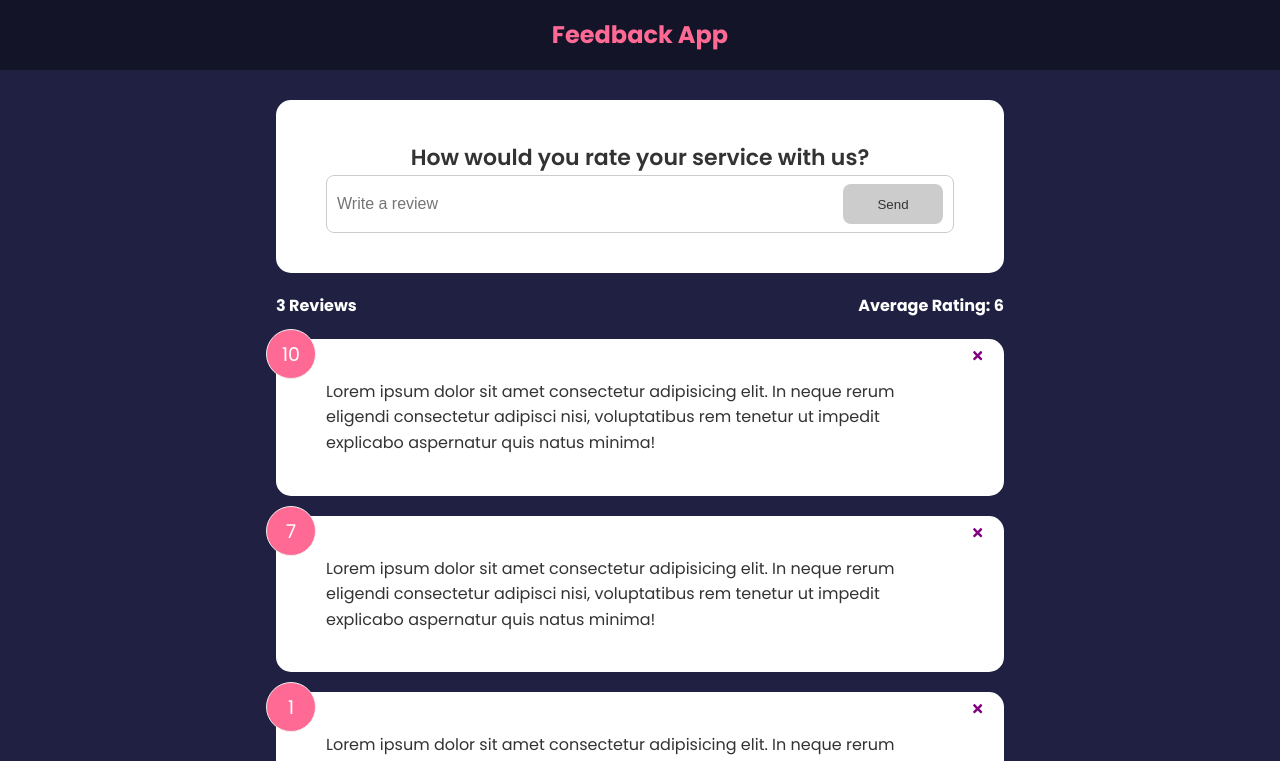
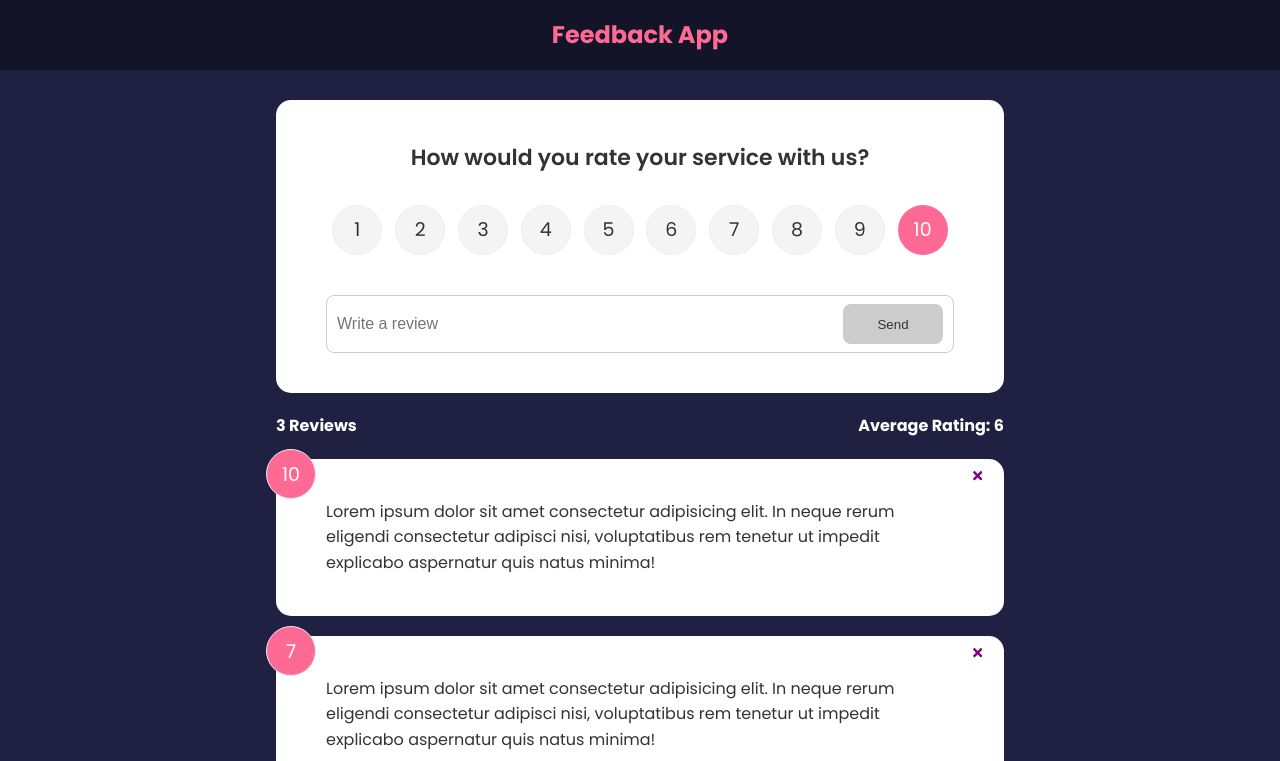
Before and after one commit to guus-frenken/feedback-app, a React (Create React App) app: page / in a window 1280 px wide. Shown: the top 761 px of the page. Built offline with nearby package versions, Linux system fonts and the light colour scheme; the HTML template or start-up script is replaced by a standard one.

Commit message:
Finish feedback form

```diff
--- a/package.json
+++ b/package.json
@@ -6,10 +6,12 @@
     "@testing-library/jest-dom": "^5.16.1",
     "@testing-library/react": "^11.2.7",
     "@testing-library/user-event": "^12.8.3",
+    "framer-motion": "^4.1.17",
     "react": "^17.0.2",
     "react-dom": "^17.0.2",
     "react-icons": "^4.3.1",
     "react-scripts": "4.0.3",
+    "uuid": "^8.3.2",
     "web-vitals": "^1.1.2"
   },
   "scripts": {
--- a/src/App.js
+++ b/src/App.js
@@ -1,3 +1,4 @@
+import {v4 as uuidv4} from 'uuid';
 import {useState} from 'react';
 import Header from './components/Header';
 import FeedbackForm from './components/FeedbackForm';
@@ -7,6 +8,11 @@
 
 function App() {
   const [feedback, setFeedback] = useState(FeedbackData);
+
+  const addFeedback = (newFeedback) => {
+    newFeedback.id = uuidv4();
+    setFeedback([newFeedback, ...feedback]);
+  };
 
   const deleteFeedback = (id) => {
     if (window.confirm('Are you sure you want to delete?')) {
@@ -18,7 +24,7 @@
     <>
       <Header title='Feedback App' />
       <div className='container'>
-        <FeedbackForm />
+        <FeedbackForm handleAdd={addFeedback} />
         <FeedbackStats feedback={feedback} />
         <FeedbackList feedback={feedback} handleDelete={deleteFeedback} />
       </div>
--- a/src/components/FeedbackForm.jsx
+++ b/src/components/FeedbackForm.jsx
@@ -1,9 +1,11 @@
 import {useState} from 'react';
 import Card from './shared/Card';
+import RatingSelect from './RatingSelect';
 import Button from './shared/Button';
 
-function FeedbackForm() {
+function FeedbackForm({handleAdd}) {
   const [text, setText] = useState('');
+  const [rating, setRating] = useState(10);
   const [btnDisabled, setBtnDisabled] = useState(true);
   const [message, setMessage] = useState('');
 
@@ -22,18 +24,32 @@
     setText(value);
   };
 
+  const handleSubmit = (e) => {
+    e.preventDefault();
+
+    if (text.trim().length > 10) {
+      const newFeedback = {
+        text,
+        rating,
+      };
+
+      handleAdd(newFeedback);
+
+      setText('');
+    }
+  };
+
   return (
     <Card>
-      <form>
+      <form onSubmit={handleSubmit}>
         <h2>How would you rate your service with us?</h2>
-        {/* @todo = rating select component */}
+        <RatingSelect select={(rating) => setRating(rating)} />
         <div className='input-group'>
           <input onChange={handleTextChange} type='text' placeholder='Write a review' value={text} />
           <Button type='submit' isDisabled={btnDisabled}>
             Send
           </Button>
         </div>
-
         {message && <div className='message'>{message}</div>}
       </form>
     </Card>
--- a/src/components/FeedbackList.jsx
+++ b/src/components/FeedbackList.jsx
@@ -1,4 +1,4 @@
-import React from 'react';
+import {motion, AnimatePresence} from 'framer-motion';
 import PropTypes from 'prop-types';
 import FeedbackItem from './FeedbackItem';
 
@@ -9,9 +9,13 @@
 
   return (
     <div className='feedback-list'>
-      {feedback.map((item) => (
-        <FeedbackItem key={item.id} item={item} handleDelete={handleDelete} />
-      ))}
+      <AnimatePresence>
+        {feedback.map((item) => (
+          <motion.div key={item.id} initial={{opacity: 0}} animate={{opacity: 1}} exit={{opacity: 0}}>
+            <FeedbackItem item={item} handleDelete={handleDelete} />
+          </motion.div>
+        ))}
+      </AnimatePresence>
     </div>
   );
 }
@@ -19,7 +23,7 @@
 FeedbackList.propTypes = {
   feedback: PropTypes.arrayOf(
     PropTypes.shape({
-      id: PropTypes.number.isRequired,
+      id: PropTypes.string.isRequired,
       rating: PropTypes.number.isRequired,
       text: PropTypes.string.isRequired,
     })
--- /dev/null
+++ b/src/components/RatingSelect.jsx
@@ -0,0 +1,57 @@
+import {useState} from 'react';
+
+function RatingSelect({select}) {
+  const [selected, setSelected] = useState(10);
+
+  const handleChange = (e) => {
+    setSelected(+e.currentTarget.value);
+    select(+e.currentTarget.value);
+  };
+
+  return (
+    <ul className='rating'>
+      <li>
+        <input type='radio' id='num1' name='rating' value='1' onChange={handleChange} checked={selected === 1} />
+        <label htmlFor='num1'>1</label>
+      </li>
+      <li>
+        <input type='radio' id='num2' name='rating' value='2' onChange={handleChange} checked={selected === 2} />
+        <label htmlFor='num2'>2</label>
+      </li>
+      <li>
+        <input type='radio' id='num3' name='rating' value='3' onChange={handleChange} checked={selected === 3} />
+        <label htmlFor='num3'>3</label>
+      </li>
+      <li>
+        <input type='radio' id='num4' name='rating' value='4' onChange={handleChange} checked={selected === 4} />
+        <label htmlFor='num4'>4</label>
+      </li>
+      <li>
+        <input type='radio' id='num5' name='rating' value='5' onChange={handleChange} checked={selected === 5} />
+        <label htmlFor='num5'>5</label>
+      </li>
+      <li>
+        <input type='radio' id='num6' name='rating' value='6' onChange={handleChange} checked={selected === 6} />
+        <label htmlFor='num6'>6</label>
+      </li>
+      <li>
+        <input type='radio' id='num7' name='rating' value='7' onChange={handleChange} checked={selected === 7} />
+        <label htmlFor='num7'>7</label>
+      </li>
+      <li>
+        <input type='radio' id='num8' name='rating' value='8' onChange={handleChange} checked={selected === 8} />
+        <label htmlFor='num8'>8</label>
+      </li>
+      <li>
+        <input type='radio' id='num9' name='rating' value='9' onChange={handleChange} checked={selected === 9} />
+        <label htmlFor='num9'>9</label>
+      </li>
+      <li>
+        <input type='radio' id='num10' name='rating' value='10' onChange={handleChange} checked={selected === 10} />
+        <label htmlFor='num10'>10</label>
+      </li>
+    </ul>
+  );
+}
+
+export default RatingSelect;
--- a/src/data/FeedbackData.js
+++ b/src/data/FeedbackData.js
@@ -1,16 +1,18 @@
+import {v4 as uuidv4} from 'uuid';
+
 const FeedbackData = [
   {
-    id: 1,
+    id: uuidv4(),
     rating: 10,
     text: 'Lorem ipsum dolor sit amet consectetur adipisicing elit. In neque rerum eligendi consectetur adipisci nisi, voluptatibus rem tenetur ut impedit explicabo aspernatur quis natus minima!',
   },
   {
-    id: 2,
+    id: uuidv4(),
     rating: 7,
     text: 'Lorem ipsum dolor sit amet consectetur adipisicing elit. In neque rerum eligendi consectetur adipisci nisi, voluptatibus rem tenetur ut impedit explicabo aspernatur quis natus minima!',
   },
   {
-    id: 3,
+    id: uuidv4(),
     rating: 1,
     text: 'Lorem ipsum dolor sit amet consectetur adipisicing elit. In neque rerum eligendi consectetur adipisci nisi, voluptatibus rem tenetur ut impedit explicabo aspernatur quis natus minima!',
   },
```
Also changed, not shown: 1 other file (tests, documents, lock files or other folders).
